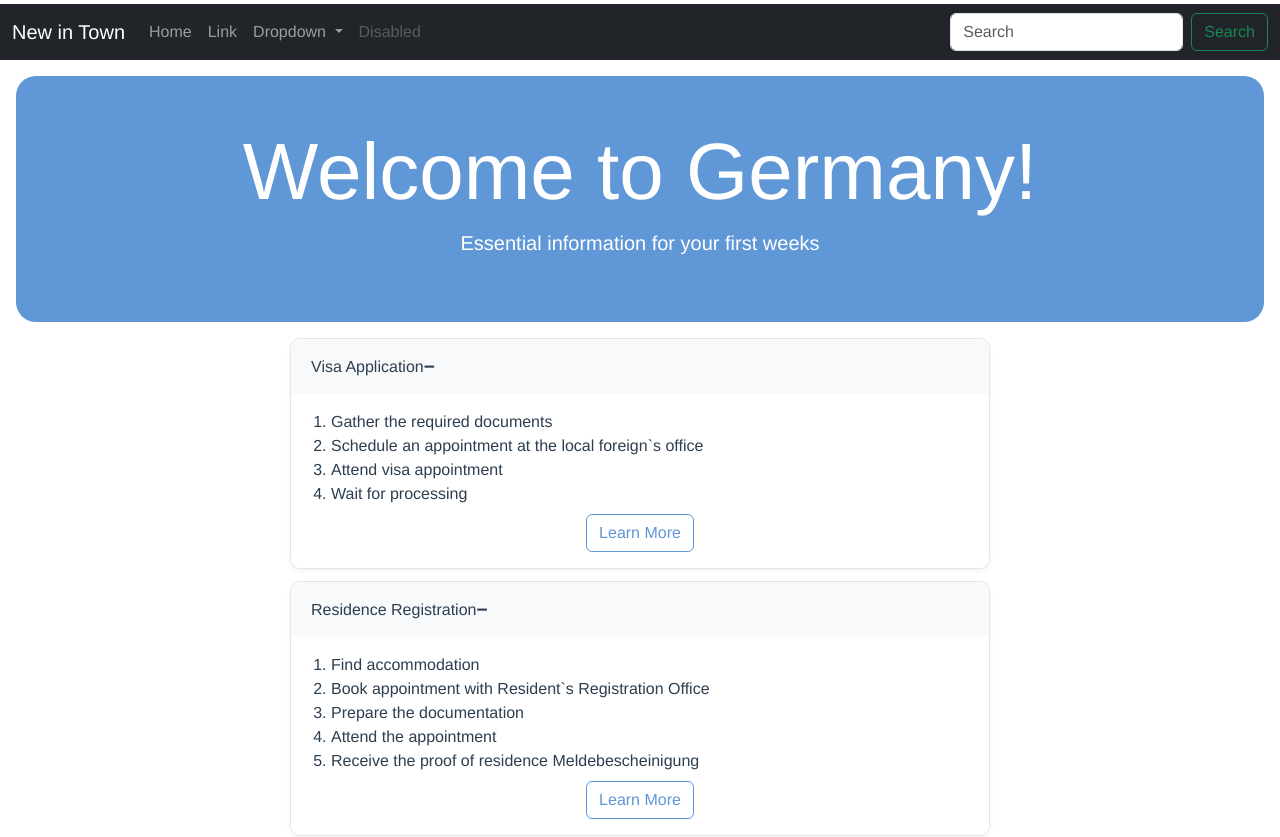
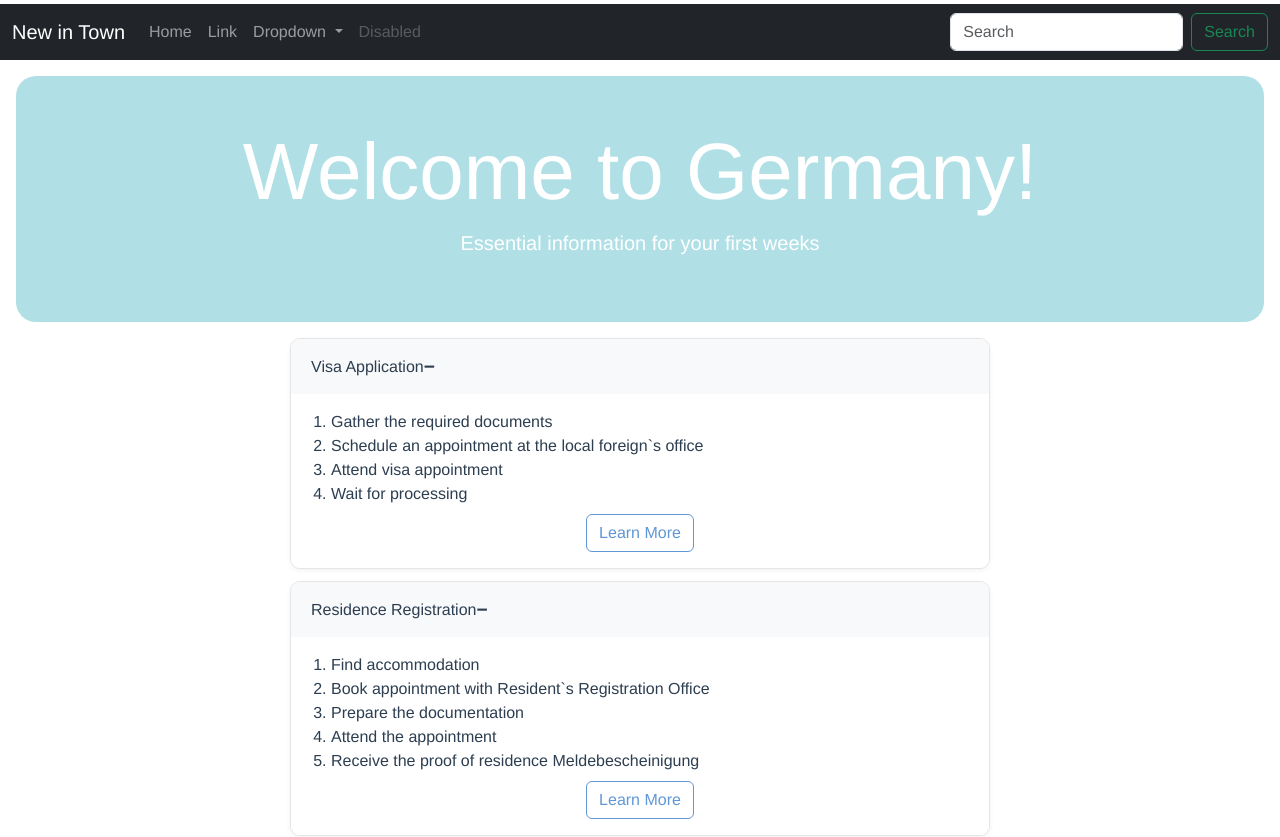
Before and after one commit to az9612/hackathon, a Vue app: page /first in a window 1280 px wide. Shown: the top 837 px of the page. Built offline with nearby package versions, Linux system fonts and the light colour scheme.

Commit message:
minor changes

```diff
--- a/src/FirstStep.vue
+++ b/src/FirstStep.vue
@@ -86,7 +86,7 @@ export default {
 
 <style scoped>
 .hero-banner {
-  background: #6097d6;
+  background: powderblue;
   border-radius: 20px;
   margin: 1rem;
   padding: 2rem;
```
